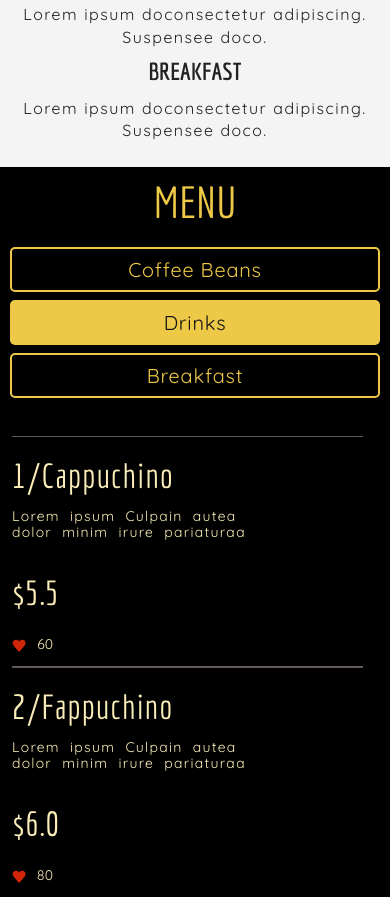
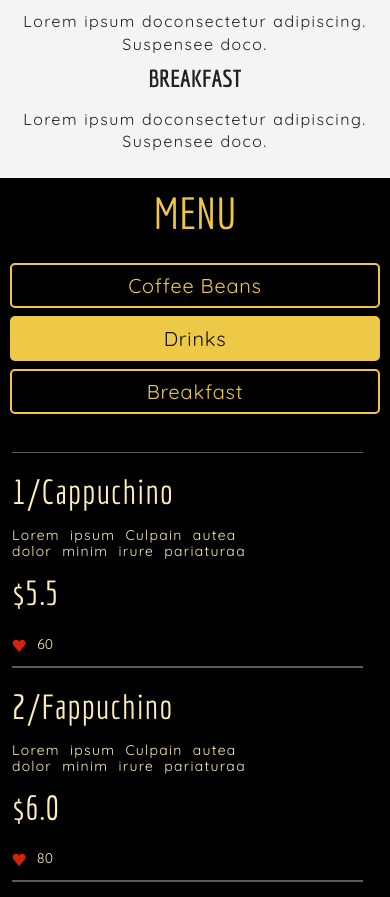
Before and after one commit to sharko-m/myproject, a website: page #src/index.html in a window 390 px wide. Shown: the part 1004-1901 px from the top of the page. Drawn offline with nearby package versions, Linux system fonts and the light colour scheme; files that its build step writes are made by us from their sources; files whose address does not match are found by name; a web font is replaced by a local one.

Commit message:
all13102021-3

```diff
--- a/#src/scss/style.scss
+++ b/#src/scss/style.scss
@@ -243,9 +243,7 @@ nav a {
     background-color: #e5e5e5;
 }
 .items h4 {
-    height: 5px;
     font-family: "Economica", sans-serif;
-    // margin-top: 14px;
     font-size: 34px;
     text-transform: uppercase;
     text-align: center;
@@ -253,15 +251,13 @@ nav a {
     // padding-top: 14px;
 }
 .items p {
-    // margin-bottom: 8px;
-
     width: 353px;
     text-align: center;
     // margin-top: 3px;
     line-height: 1.4;
     letter-spacing: 1.5px;
     word-spacing: 0.2px;
-    margin: 48px 0 0 0;
+    margin: 15px 0 0 0;
     // padding-top: 48px;
 }
 
@@ -364,9 +360,9 @@ aside img {
     font-weight: 400;
     font-size: 50px;
     text-align: center;
-    height: 29px;
-    margin-top: 88px;
-    margin-right: 59px;
+    margin-top: 40px;
+    // margin-right: 59px;
+    margin-bottom: 35px;
 }
 .wrapper-menu .food__menu {
     width: auto;
@@ -425,9 +421,9 @@ aside img {
     font-family: "Economica", sans-serif;
     font-weight: 400;
     font-size: 34px;
-    height: 6px;
+
     margin-top: 19px;
-    margin-bottom: 32px;
+    margin-bottom: 2px;
     // margin-left: 28px;
     letter-spacing: 1.3px;
 }
@@ -480,8 +476,8 @@ aside img {
 // section4
 
 .special {
-    padding-top: 40px;
-    padding-bottom: 28px;
+    margin-top: 40px;
+    margin-bottom: 28px;
 }
 .wrapper-special {
 
@@ -693,7 +689,6 @@ aside img {
     grid-template-rows: repeat(2,1fr);
     gap: 25px;
     margin: 0;
-    padding-bottom: 18px;
 }
 
 .hide {
@@ -778,7 +773,7 @@ aside img {
 .breakfast-menu .view {
     display: flex;
     justify-content: flex-end;
-    padding-top: 48px;
+    margin-top: 48px;
 }
 .breakfast-menu .view button {
     font-size: 18px;
@@ -864,8 +859,7 @@ aside img {
     line-height: 1.9;
     word-spacing: 0.3px;
     letter-spacing: 1.0px;
-    padding-top: 15px;
-    padding-bottom: 23px;
+    margin-top: 0;
 }
 .quotes-left {
     width: 32px;
@@ -1168,8 +1162,7 @@ textarea {
     }
 
 .coffee-menu h3 {
-    height: 0;
-    margin: 25px 0 70px 0;
+    margin: 25px 0 25px 0;
 }
     .services .services-item {
         margin-bottom: 20px;
@@ -1590,7 +1583,7 @@ textarea {
         }
         .items p {
             width: 100%;
-            margin: 34px 0 0 0;
+            margin: 15px 0 0 0;
         }
         .variations-coffee .coffee-beans {
             display: grid;
@@ -1633,8 +1626,15 @@ textarea {
             margin-top: 10px;
             font-size: 44px;
         }
+        .price .doll {
+            margin-top: 0;
+            margin-bottom: 0;
+        }
         .variations-coffee {
             margin-bottom: 40px;
+        }
+        .special {
+            margin-top: 0;
         }
         .history-about .arabica {
             padding-top: 32px;
```
Also changed, not shown: docs/css/style.css, docs/css/style.min.css.
